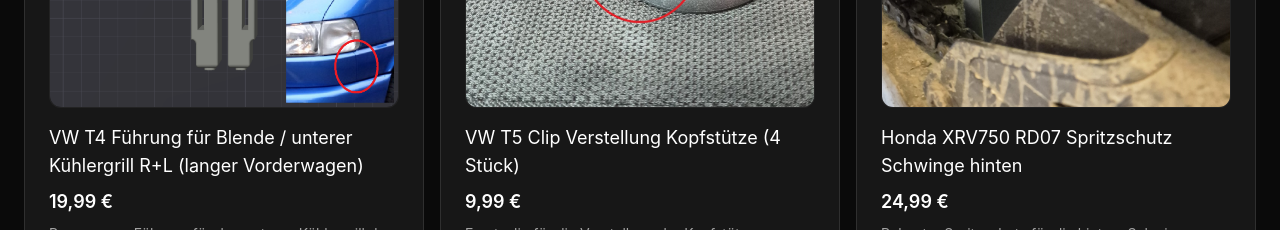
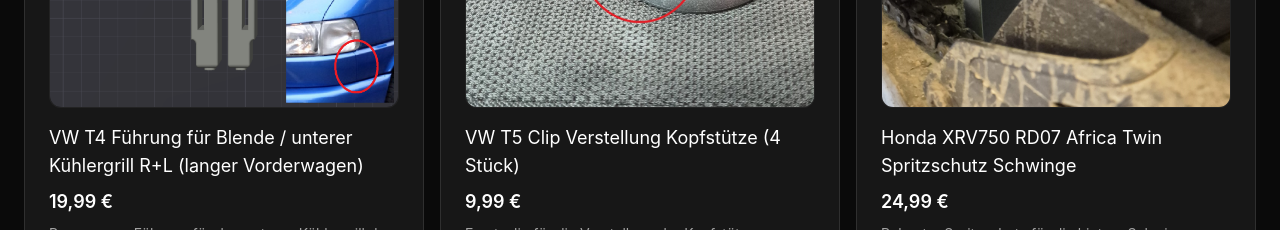
Before and after one commit to WernerG98/glueck-engineering, a React (Vite) app: page / in a window 1280 px wide. Shown: the part 860-1090 px from the top of the page. Built offline with nearby package versions, Linux system fonts and the light colour scheme.

Commit message:
Update fertigteile.js

```diff
--- a/src/data/fertigteile.js
+++ b/src/data/fertigteile.js
@@ -12,7 +12,7 @@
     text: "Ersatzclip für die Verstellung der Kopfstütze. Standardmäßig in Schwarz, andere Wunschfarbe bitte bei der Bestellung angeben.",
   },
   {
-    name: "Honda XRV750 RD07 Spritzschutz Schwinge hinten",
+    name: "Honda XRV750 RD07 Africa Twin Spritzschutz Schwinge",
     image: "/Honda_XRV_RD07_Spritzschutz_Schwinge_hinten.jpg",
     price: "24,99 €",
     text: "Robuster Spritzschutz für die hintere Schwinge. Steifer als das Originalbauteil, dabei aber weiterhin ausreichend flexibel, um Belastungen und Vibrationen im Fahrbetrieb zuverlässig aufzunehmen.",
```
